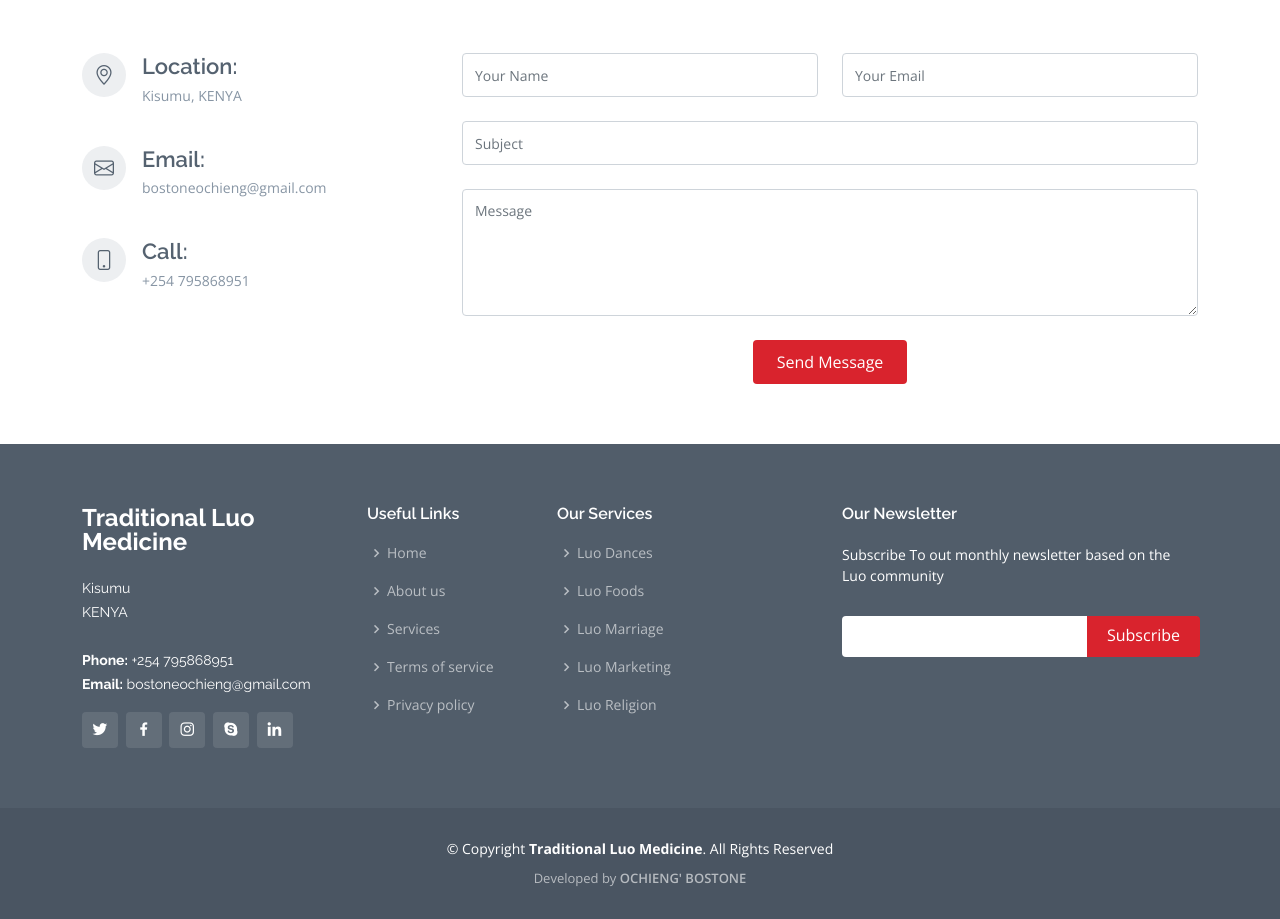
After one commit to BOSTONE069/medical_web_app, a Django app: page /luomedicine_app/contact in a window 1280 px wide. The commit adds this page. Shown: the part 485-1404 px from the top of the page. Run offline with Django 4.2, Linux system fonts and the light colour scheme; some libraries are stand-ins or nearby versions.

Commit message:
Created the contact page and the made the settings files

```diff
--- /dev/null
+++ b/luomedicine_app/templates/luomedicine/contact.html
@@ -0,0 +1,89 @@
+{% extends "luomedicine/layout.html" %}
+
+{% block body %}
+{% load static %}
+  <main id="main">
+
+    <!-- ======= Breadcrumbs ======= -->
+    <section id="breadcrumbs" class="breadcrumbs">
+      <div class="container">
+
+        <div class="d-flex justify-content-between align-items-center">
+          <h2>Contact</h2>
+          <ol>
+            <li><a href="index.html">Home</a></li>
+            <li>Contact</li>
+          </ol>
+        </div>
+
+      </div>
+    </section><!-- End Breadcrumbs -->
+
+    <!-- ======= Contact Section ======= -->
+    <section id="contact" class="contact">
+      <div class="container">
+
+        <div>
+          <iframe style="border:0; width: 100%; height: 270px;" src="https://www.google.com/maps/embed?pb=!1m14!1m8!1m3!1d12097.433213460943!2d-74.0062269!3d40.7101282!3m2!1i1024!2i768!4f13.1!3m3!1m2!1s0x0%3A0xb89d1fe6bc499443!2sDowntown+Conference+Center!5e0!3m2!1smk!2sbg!4v1539943755621" frameborder="0" allowfullscreen></iframe>
+        </div>
+
+        <div class="row mt-5">
+
+          <div class="col-lg-4">
+            <div class="info">
+              <div class="address">
+                <i class="bi bi-geo-alt"></i>
+                <h4>Location:</h4>
+                <p>Kisumu, KENYA</p>
+              </div>
+
+              <div class="email">
+                <i class="bi bi-envelope"></i>
+                <h4>Email:</h4>
+                <p>bostoneochieng@gmail.com</p>
+              </div>
+
+              <div class="phone">
+                <i class="bi bi-phone"></i>
+                <h4>Call:</h4>
+                <p>+254 795868951</p>
+              </div>
+
+            </div>
+
+          </div>
+
+          <div class="col-lg-8 mt-5 mt-lg-0">
+
+            <form action="forms/contact.php" method="post" role="form" class="php-email-form">
+              <div class="row">
+                <div class="col-md-6 form-group">
+                  <input type="text" name="name" class="form-control" id="name" placeholder="Your Name" required>
+                </div>
+                <div class="col-md-6 form-group mt-3 mt-md-0">
+                  <input type="email" class="form-control" name="email" id="email" placeholder="Your Email" required>
+                </div>
+              </div>
+              <div class="form-group mt-3">
+                <input type="text" class="form-control" name="subject" id="subject" placeholder="Subject" required>
+              </div>
+              <div class="form-group mt-3">
+                <textarea class="form-control" name="message" rows="5" placeholder="Message" required></textarea>
+              </div>
+              <div class="my-3">
+                <div class="loading">Loading</div>
+                <div class="error-message"></div>
+                <div class="sent-message">Your message has been sent. Thank you!</div>
+              </div>
+              <div class="text-center"><button type="submit">Send Message</button></div>
+            </form>
+
+          </div>
+
+        </div>
+
+      </div>
+    </section><!-- End Contact Section -->
+
+  </main><!-- End #main -->
+{% endblock %}
--- a/luomedicine_app/templates/luomedicine/layout.html
+++ b/luomedicine_app/templates/luomedicine/layout.html
@@ -43,7 +43,7 @@
 
       <nav id="navbar" class="navbar">
         <ul>
-          <li><a href="index.html" class="active">Home</a></li>
+          <li><a href="{% url 'index' %}" class="active">Home</a></li>
 
           <li class="dropdown"><a href="#"><span>About</span> <i class="bi bi-chevron-down"></i></a>
             <ul>
@@ -68,7 +68,7 @@
           <li><a href="pricing.html">Ceremonies</a></li>
 
 
-          <li><a href="contact.html">Contact</a></li>
+          <li><a href="{% url 'contact' %}">Contact</a></li>
         </ul>
         <i class="bi bi-list mobile-nav-toggle"></i>
       </nav><!-- .navbar -->
--- a/luomedicine_app/urls.py
+++ b/luomedicine_app/urls.py
@@ -6,6 +6,7 @@ from . import views
 
 urlpatterns = [
     path("", views.index, name="index"),
+    path("contact", views.contact, name="contact"),
 ] + static(settings.MEDIA_URL, document_root=settings.MEDIA_ROOT)
 # default: "Django Administration"
 admin.site.site_header = 'LUO MEDICINE'
--- a/luomedicine_app/views.py
+++ b/luomedicine_app/views.py
@@ -10,3 +10,7 @@ def index(request):
     :return: The index.html file is being returned.
     """
     return render(request, "luomedicine/index.html")
+
+
+def contact(request):
+    return render(request, "luomedicine/contact.html")
```
